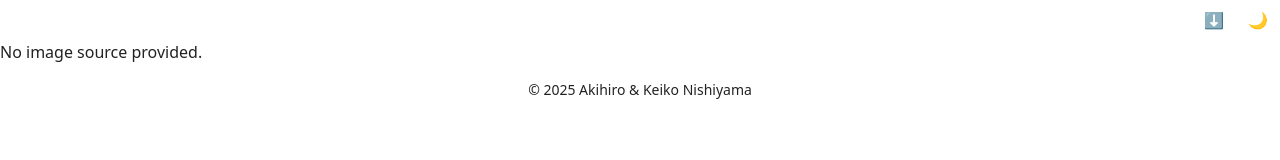
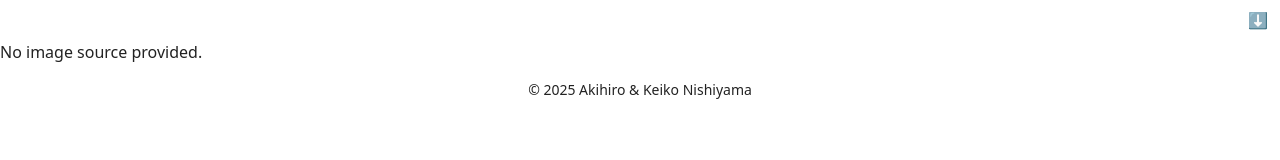
Before and after one commit to kkoisland/card-showcase, a React (Vite) app: page / in a window 1280 px wide. Shown: the top 160 px of the page. Built offline with nearby package versions, Linux system fonts and the light colour scheme.

Commit message:
refactor: remove dark/light theme toggle

```diff
--- a/src/App.tsx
+++ b/src/App.tsx
@@ -1,15 +1,9 @@
-import { useEffect, useState } from "react";
 import Card from "./Card";
 import Footer from "./Footer";
 
 const App = () => {
-	const [theme, setTheme] = useState("light");
 	const params = new URLSearchParams(window.location.search);
 	const src = params.get("src") ?? "";
-
-	useEffect(() => {
-		document.body.classList.toggle("dark", theme === "dark");
-	}, [theme]);
 
 	const downloadFile = (src: string) => {
 		const a = document.createElement("a");
@@ -24,19 +18,13 @@ const App = () => {
 				<button
 					type="button"
 					className="px-3 py-2 cursor-pointer"
+					title="Download"
 					onClick={(e) => {
 						e.stopPropagation();
 						downloadFile(src);
 					}}
 				>
 					⬇️
-				</button>
-				<button
-					type="button"
-					onClick={() => setTheme(theme === "light" ? "dark" : "light")}
-					className="px-3 py-2 cursor-pointer"
-				>
-					{theme === "light" ? "🌙" : "☀️"}
 				</button>
 			</div>
 			<Card />
```
